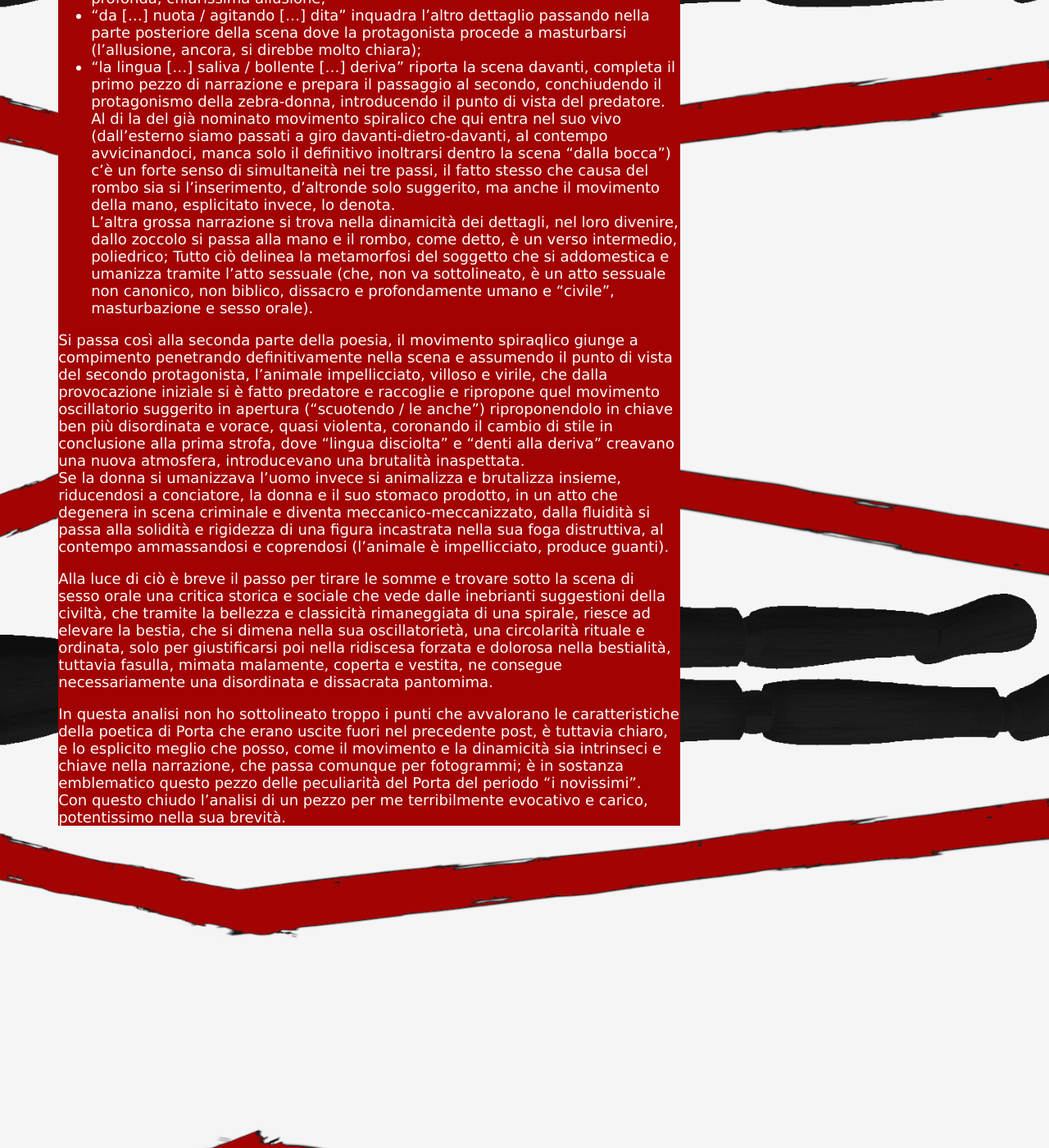
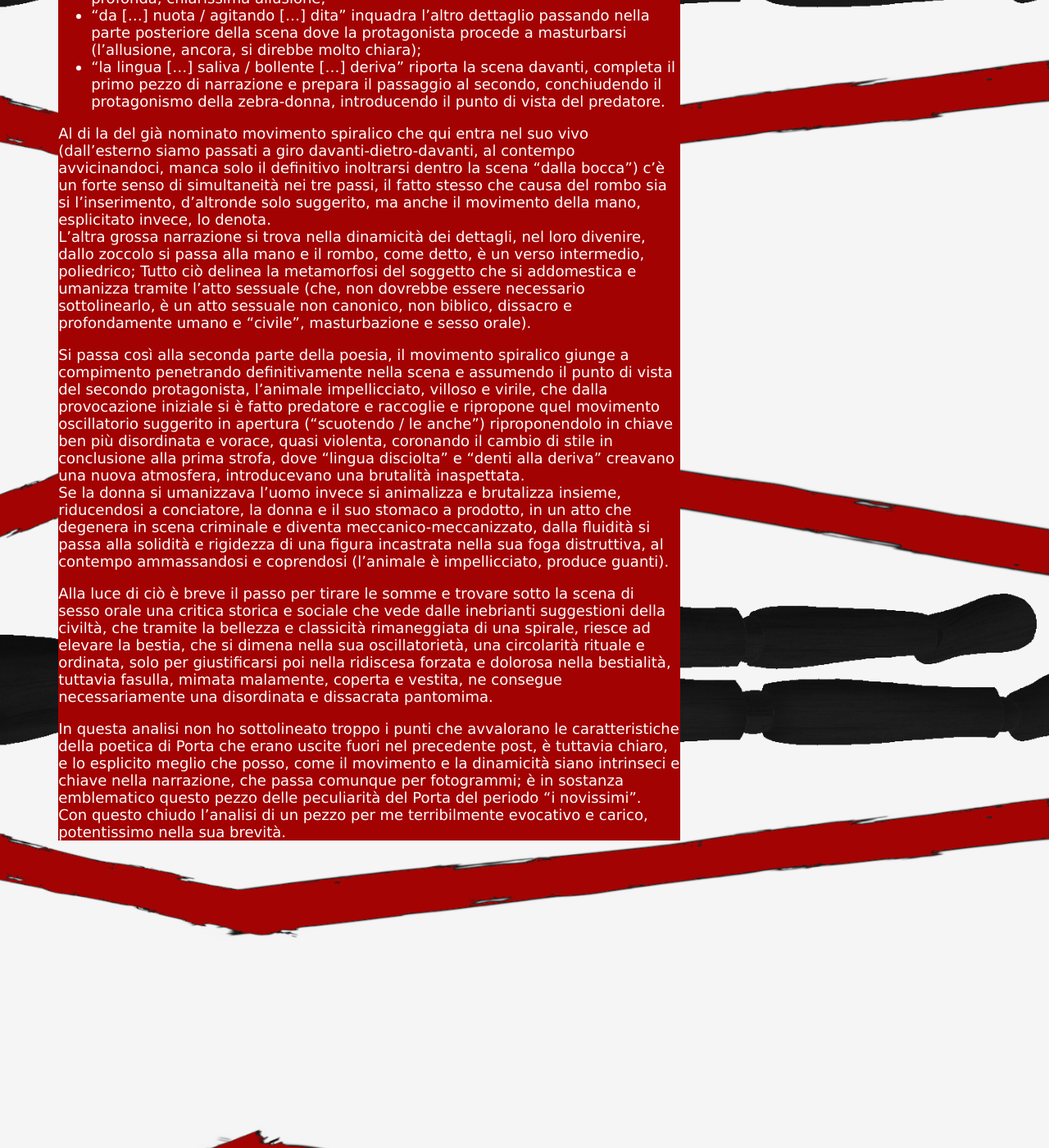
Before and after one commit to thechiefm88/thechiefm88.github.io, a Jekyll site: the page built from _posts/2021-03-20-la-pelliccia-del-castoro.md, in a window 1280 px wide and 1400 px high, scrolled down 1440 px. Shown: the whole window at 82% size. Built offline with Jekyll 4.4.1, drawn with Linux system fonts in a browser that asks for light colours; some of the changed text lies outside the part shown.

Commit message:
15:repaired md syntax; corrected ortography

```diff
--- a/_posts/2021-03-20-la-pelliccia-del-castoro.md
+++ b/_posts/2021-03-20-la-pelliccia-del-castoro.md
@@ -38,13 +38,14 @@ L'immagine successiva infatti entra nel vivo della vicenda, vista, come anticipa
 - "fa [...] penetrata" mantiene la metafora animalesca col termine rombo, un verso un ruggito, ma come attutito, che tra l'altro riqualifica completamente il soggetto che da attivo, provocatorio, diventa passivo, preda, il verso è di gola profonda, chiarissima allusione;<br>
 - "da [...] nuota / agitando [...] dita" inquadra l'altro dettaglio passando nella parte posteriore della scena dove la protagonista procede a masturbarsi (l'allusione, ancora, si direbbe molto chiara);<br>
 - "la lingua [...] saliva / bollente [...] deriva" riporta la scena davanti, completa il primo pezzo di narrazione e prepara il passaggio al secondo, conchiudendo il protagonismo della zebra-donna, introducendo il punto di vista del predatore.<br>
+
 Al di la del già nominato movimento spiralico che qui entra nel suo vivo (dall'esterno siamo passati a giro davanti-dietro-davanti, al contempo avvicinandoci, manca solo il definitivo inoltrarsi dentro la scena "dalla bocca") c'è un forte senso di simultaneità nei tre passi, il fatto stesso che causa del rombo sia si l'inserimento, d'altronde solo suggerito, ma anche il movimento della mano, esplicitato invece, lo denota.<br>
-L'altra grossa narrazione si trova nella dinamicità dei dettagli, nel loro divenire, dallo zoccolo si passa alla mano e il rombo, come detto, è un verso intermedio, poliedrico; Tutto ciò delinea la metamorfosi del soggetto che si addomestica e umanizza tramite l'atto sessuale (che, non va sottolineato, è un atto sessuale non canonico, non biblico, dissacro e profondamente umano e "civile", masturbazione e sesso orale).
+L'altra grossa narrazione si trova nella dinamicità dei dettagli, nel loro divenire, dallo zoccolo si passa alla mano e il rombo, come detto, è un verso intermedio, poliedrico; Tutto ciò delinea la metamorfosi del soggetto che si addomestica e umanizza tramite l'atto sessuale (che, non dovrebbe essere necessario sottolinearlo, è un atto sessuale non canonico, non biblico, dissacro e profondamente umano e "civile", masturbazione e sesso orale).
 
-Si passa così alla seconda parte della poesia, il movimento spiraqlico giunge a compimento penetrando definitivamente nella scena e assumendo il punto di vista del secondo protagonista, l'animale impellicciato, villoso e virile, che dalla provocazione iniziale si è fatto predatore e raccoglie e ripropone quel movimento oscillatorio suggerito in apertura ("scuotendo / le anche") riproponendolo in chiave ben più disordinata e vorace, quasi violenta, coronando il cambio di stile in conclusione alla prima strofa, dove "lingua disciolta" e "denti alla deriva" creavano una nuova atmosfera, introducevano una brutalità inaspettata.<br>
-Se la donna si umanizzava l'uomo invece si animalizza e brutalizza insieme, riducendosi a conciatore, la donna e il suo stomaco prodotto, in un atto che degenera in scena criminale e diventa meccanico-meccanizzato, dalla fluidità si passa alla solidità e rigidezza di una figura incastrata nella sua foga distruttiva, al contempo ammassandosi e coprendosi (l'animale è impellicciato, produce guanti).
+Si passa così alla seconda parte della poesia, il movimento spiralico giunge a compimento penetrando definitivamente nella scena e assumendo il punto di vista del secondo protagonista, l'animale impellicciato, villoso e virile, che dalla provocazione iniziale si è fatto predatore e raccoglie e ripropone quel movimento oscillatorio suggerito in apertura ("scuotendo / le anche") riproponendolo in chiave ben più disordinata e vorace, quasi violenta, coronando il cambio di stile in conclusione alla prima strofa, dove "lingua disciolta" e "denti alla deriva" creavano una nuova atmosfera, introducevano una brutalità inaspettata.<br>
+Se la donna si umanizzava l'uomo invece si animalizza e brutalizza insieme, riducendosi a conciatore, la donna e il suo stomaco a prodotto, in un atto che degenera in scena criminale e diventa meccanico-meccanizzato, dalla fluidità si passa alla solidità e rigidezza di una figura incastrata nella sua foga distruttiva, al contempo ammassandosi e coprendosi (l'animale è impellicciato, produce guanti).
 
 Alla luce di ciò è breve il passo per tirare le somme e trovare sotto la scena di sesso orale una critica storica e sociale che vede dalle inebrianti suggestioni della civiltà, che tramite la bellezza e classicità rimaneggiata di una spirale, riesce ad elevare la bestia, che si dimena nella sua oscillatorietà, una circolarità rituale e ordinata, solo per giustificarsi  poi nella ridiscesa forzata e dolorosa nella bestialità, tuttavia fasulla, mimata malamente, coperta e vestita, ne consegue necessariamente una disordinata e dissacrata pantomima.
 
-In questa analisi non ho sottolineato troppo i punti che avvalorano le caratteristiche della poetica di Porta che erano uscite fuori nel precedente post, è tuttavia chiaro, e lo esplicito meglio che posso, come il movimento e la dinamicità sia intrinseci e chiave nella narrazione, che passa comunque per fotogrammi; è in sostanza emblematico  questo pezzo delle peculiarità del Porta del periodo "i novissimi".<br>
+In questa analisi non ho sottolineato troppo i punti che avvalorano le caratteristiche della poetica di Porta che erano uscite fuori nel precedente post, è tuttavia chiaro, e lo esplicito meglio che posso, come il movimento e la dinamicità siano intrinseci e chiave nella narrazione, che passa comunque per fotogrammi; è in sostanza emblematico  questo pezzo delle peculiarità del Porta del periodo "i novissimi".<br>
 Con questo chiudo l'analisi di un pezzo per me terribilmente evocativo e carico, potentissimo nella sua brevità.
```
Also changed, not shown: other parts of _posts/2021-03-20-la-pelliccia-del-castoro.md (+1 -1 lines).
